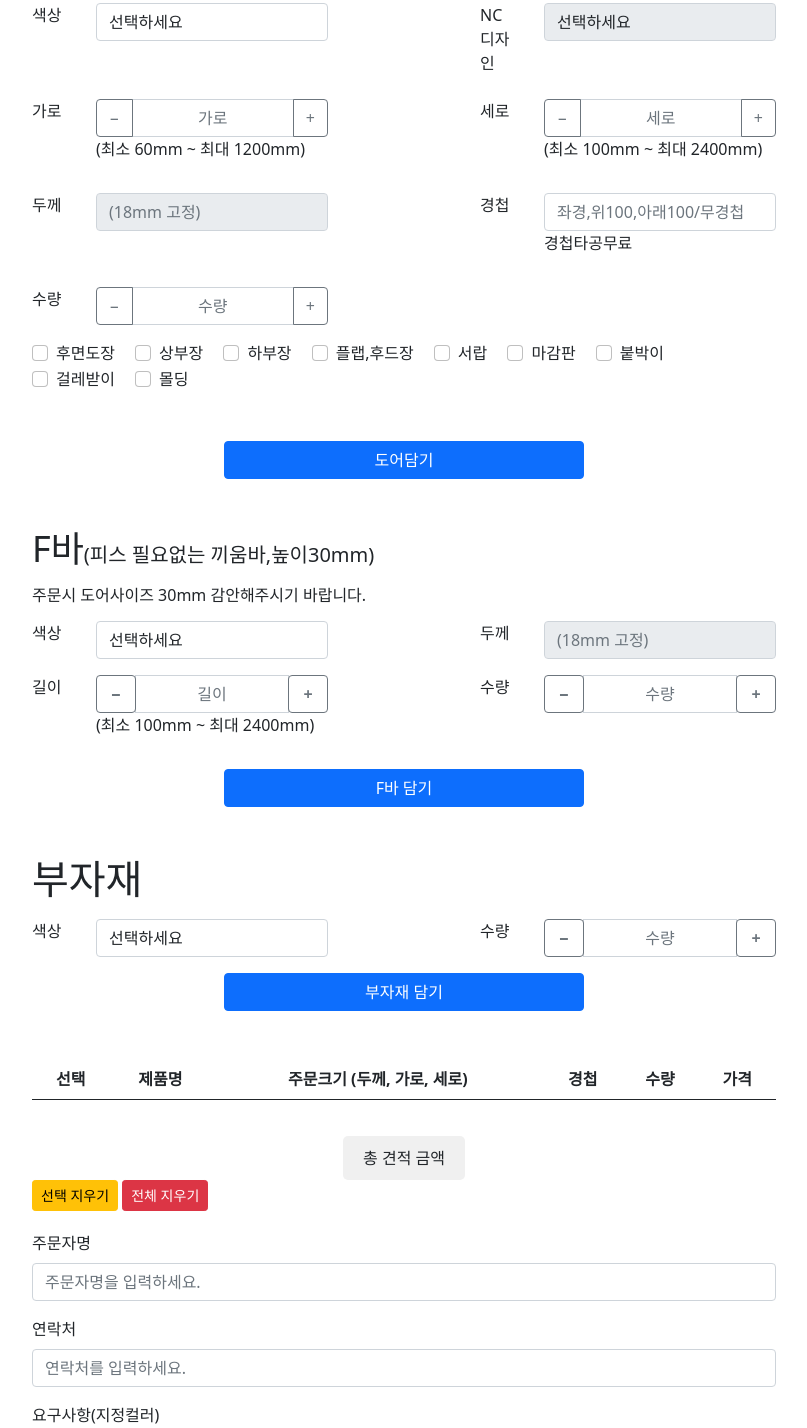
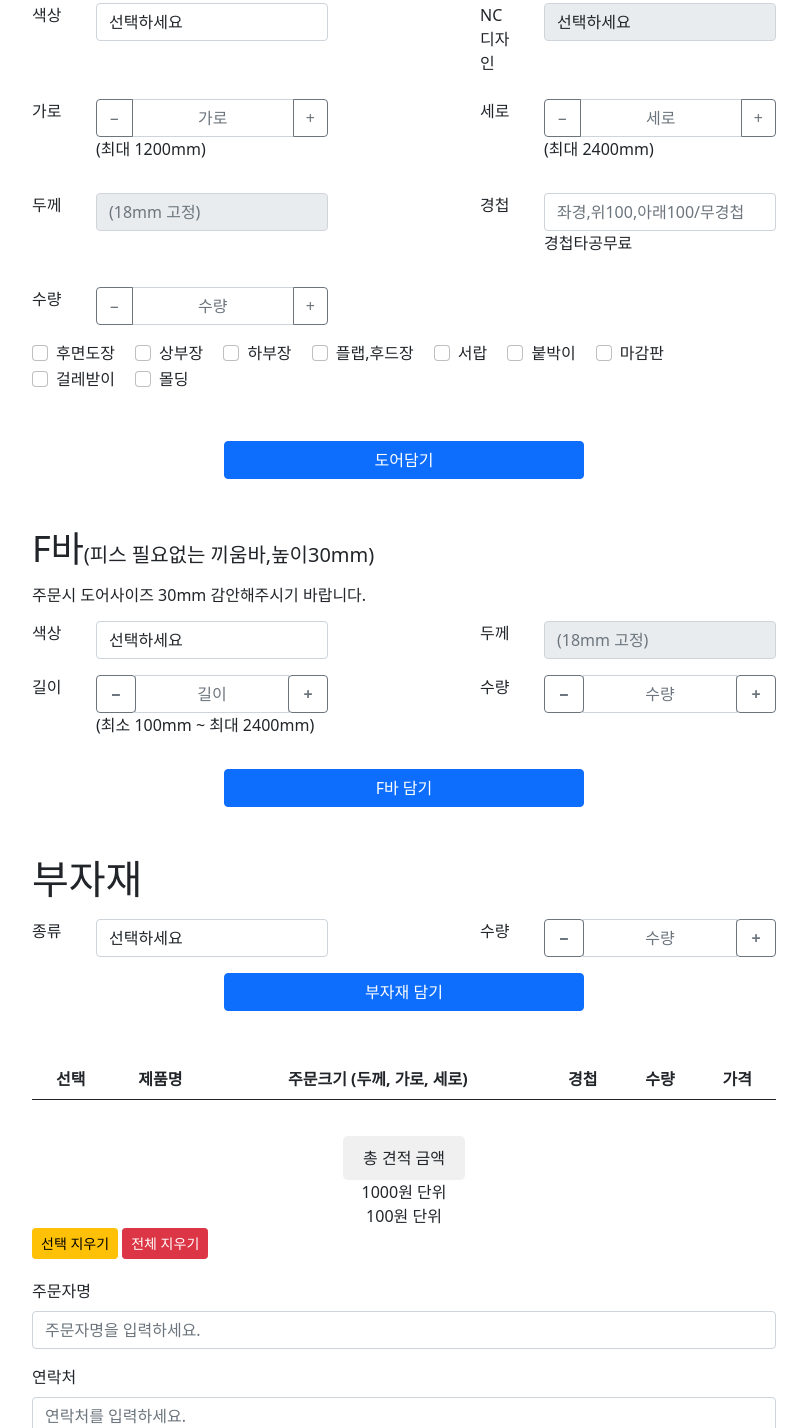
Before and after one commit to dodoorsink/dodoorsink.github.io, a plain HTML site: page index.html in a window 1280 px wide. Shown: the part 307-1735 px from the top of the page, without its empty margins (236-1043 px from the left). Drawn offline with nearby package versions, Linux system fonts and the light colour scheme.

Commit message:
Update index.html

```diff
--- a/index.html
+++ b/index.html
@@ -15,7 +15,6 @@
         <div class="step">
           <h1 class="mb-3">도어</h1>
           <div class="row mb-3">
-            <!-- 도어 종류 선택 -->
             <label class="col-md-1 col-lg-1 form-label">도어</label>
             <div class="col-md-5 col-lg-4">
               <select name="option_door" id="option_door" class="form-control" onchange="select_door(this)">
@@ -28,16 +27,13 @@
               </select>
             </div>
 
-            <!-- 구분 : 유광, 무광 선택 -->
             <label for="division" class="col-md-1 col-lg-1 offset-lg-2 form-label">구분</label>
             <div class="col-md-5 col-lg-4">
               <select name="option_division" id="option_division" class="form-control" onchange="updateColorOptions(this)">
                 <option value="">선택하세요</option>
-                <!-- 유광/무광 옵션은 도어 종류가 선택되면 추가됩니다. -->
               </select>
             </div>
           </div>
-
           <div class="row mb-3">
             <label class="col-md-1 col-lg-1 form-label">색상</label>
             <div class="col-md-5 col-lg-4">
@@ -54,7 +50,6 @@
           </div>
 
           <div class="row mb-3">
-            <!-- 가로 -->
             <label for="door_width" class="col-md-1 col-lg-1 form-label">가로</label>
             <div class="col-md-5 col-lg-4">
               <div class="input-group">
@@ -62,10 +57,8 @@
                 <input type="text" style="text-align: center" class="form-control" id="door_width" placeholder="가로" />
                 <button class="btn btn-increment btn-outline-secondary btn-plus" type="button" onclick="adjustDoorWidth(1)">+</button>
               </div>
-              <p>(최소 60mm ~ 최대 1200mm)</p>
+              <p>(최대 1200mm)</p>
             </div>
-
-            <!-- 세로 -->
             <label for="door_height" class="col-md-1 col-lg-1 offset-lg-2 form-label">세로</label>
             <div class="col-md-5 col-lg-4">
               <div class="input-group">
@@ -73,7 +66,7 @@
                 <input type="text" style="text-align: center" class="form-control" id="door_height" placeholder="세로" />
                 <button class="btn btn-increment btn-outline-secondary btn-plus" type="button" onclick="adjustDoorHeight(1)">+</button>
               </div>
-              <p>(최소 100mm ~ 최대 2400mm)</p>
+              <p>(최대 2400mm)</p>
             </div>
           </div>
 
@@ -90,7 +83,6 @@
             </div>
           </div>
           <div class="row mb-3">
-            <!-- 수량 -->
             <label for="quantity" class="col-md-1 col-lg-1 form-label">수량</label>
             <div class="col-md-5 col-lg-4">
               <div class="input-group">
@@ -123,12 +115,12 @@
                 <input type="checkbox" name="shelf" id="shelf_5" value="서랍" class="form-check-input" onclick="toggleCheckbox(this)" />
               </div>
               <div class="form-check form-check-inline">
-                <label for="shelf_6" class="form-check-label">마감판</label>
-                <input type="checkbox" name="shelf" id="shelf_6" value="마감판" class="form-check-input" onclick="toggleCheckbox(this)" />
+                <label for="shelf_6" class="form-check-label">붙박이</label>
+                <input type="checkbox" name="shelf" id="shelf_6" value="붙박이" class="form-check-input" onclick="toggleCheckbox(this)" />
               </div>
               <div class="form-check form-check-inline">
-                <label for="shelf_7" class="form-check-label">붙박이</label>
-                <input type="checkbox" name="shelf" id="shelf_7" value="붙박이" class="form-check-input" onclick="toggleCheckbox(this)" />
+                <label for="shelf_7" class="form-check-label">마감판</label>
+                <input type="checkbox" name="shelf" id="shelf_7" value="마감판" class="form-check-input" onclick="toggleCheckbox(this)" />
               </div>
               <div class="form-check form-check-inline">
                 <label for="shelf_8" class="form-check-label">걸레받이</label>
@@ -146,8 +138,6 @@
             </div>
           </div>
         </div>
-
-        <!-- fbar -->
         <div class="step">
           <h3 class="mb-3"><span style="font-size: 36px">F바</span><span style="font-size: 20px">(피스 필요없는 끼움바,높이30mm)</span></h3>
           <h6 class="mb-3">주문시 도어사이즈 30mm 감안해주시기 바랍니다.</h6>
@@ -177,7 +167,6 @@
               </div>
               <p>(최소 100mm ~ 최대 2400mm)</p>
             </div>
-
             <label for="fbarQuantity" class="col-md-1 col-lg-1 offset-lg-2 form-label">수량</label>
             <div class="col-md-5 col-lg-4">
               <div class="input-group">
@@ -197,12 +186,10 @@
             </div>
           </div>
         </div>
-
-        <!-- 부자재 -->
         <div class="step">
           <h1 class="mb-3">부자재</h1>
           <div class="row mb-3">
-            <label for="option_material" class="col-md-1 form-label">색상</label>
+            <label for="option_material" class="col-md-1 form-label">종류</label>
             <div class="col-md-5 col-lg-4">
               <select name="option_material" id="option_material" class="form-control">
                 <option value="">선택하세요</option>
@@ -227,7 +214,6 @@
             </div>
           </div>
         </div>
-
         <div class="table-responsive">
           <table class="table" id="table">
             <thead>
@@ -248,6 +234,8 @@
           <div id="totalPriceBox" style="display: inline-block; padding: 10px 20px; background-color: #f0f0f0; border-radius: 5px">
             <p id="totalPrice" style="margin: 0">총 견적 금액</p>
           </div>
+          <div id="unit1000">1000원 단위</div>
+          <div id="unit100">100원 단위</div>
         </div>
 
         <button id="deleteSelected" class="btn btn-warning btn-sm" onclick="deleteSelectedRows()">선택 지우기</button>
@@ -283,8 +271,6 @@
         </div>
       </form>
     </div>
-
-    <!-- 자바스크립트 -->
     <script src="script.js"></script>
   </body>
 </html>
```
